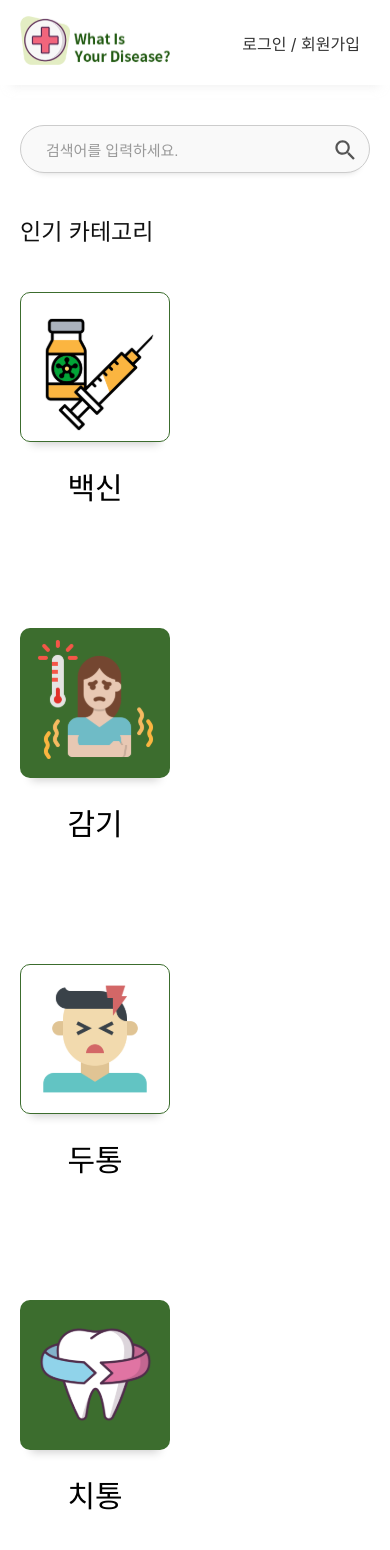
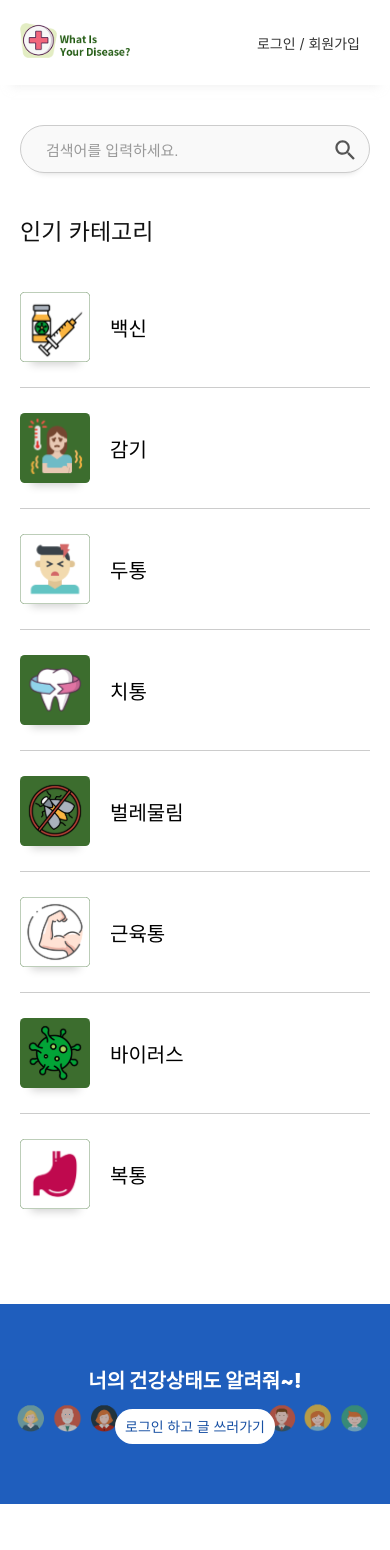
Before and after one commit to baaami/What-is-your-disease, a React (Create React App) app in the folder frontend/: page / in a window 390 px wide. Shown: the top 1550 px of the page. Built offline with nearby package versions, Linux system fonts and the light colour scheme; no server answers.

Commit message:
로그아웃 마이페이지로 이동 & 메인페이지, 마이페이지 반응형 작업

```diff
--- a/frontend/src/layout/Header.tsx
+++ b/frontend/src/layout/Header.tsx
@@ -25,26 +25,6 @@ export default function Header(props: IHeaderProps) {
 
   const [userInfo, setUserInfo] = useRecoilState(currentUserInfo)
 
-  const logoutHandler = async () => {
-    localStorage.removeItem('jwttoken')
-    localStorage.removeItem('userInfo')
-    setUserInfo({
-      ...userInfo,
-      provider: '',
-      providerId: '',
-      _id: '',
-      info: {
-        name: '',
-        age: '',
-        gender: '',
-        bloodtype: '',
-        allergy: [],
-        medicines: [],
-      },
-    })
-    history.replace('/')
-  }
-
   const getUserInfo = async () => {
     await API.auth
       .getUserInfo()
@@ -69,17 +49,12 @@ export default function Header(props: IHeaderProps) {
           </Link>
           <div className="rightArea">
             {userInfo._id !== '' ? (
-              <>
               <button
                 className="headerTxt"
                 onClick={() => history.push('/mypage')}
               >
                 마이페이지
               </button>
-                <button className="headerTxt" onClick={logoutHandler}>
-                  로그아웃
-                </button>
-              </>
             ) : (
               <Link className="headerTxt" to="/login">
                 로그인 / 회원가입
--- a/frontend/src/pages/Home/index.tsx
+++ b/frontend/src/pages/Home/index.tsx
@@ -3,8 +3,11 @@ import {
   HomeContainer,
   CategoryBanner,
   BlueBanner,
+  BlueBannerWrapper,
   PopularPostBanner,
   LatestPostBanner,
+  DarkBg,
+  BlueBannerBg,
 } from '../../styles/Home.styles'
 import Search from '../../components/Search'
 import { Link } from 'react-router-dom'
@@ -77,13 +80,18 @@ export default function Home(props: IHomeProps) {
           {categories.map((item) => {
             return (
               <div className="categoryItem" key={`category: ${item.id}`}>
+                <div className="categoryItemWrap">
                   <img src={item.imgUrl} alt={`${item.name} 아이콘`} />
                   <h2>{item.name}</h2>
+                </div>
               </div>
             )
           })}
         </div>
       </CategoryBanner>
+      <BlueBannerWrapper>
+        <DarkBg />
+        <BlueBannerBg />
         <BlueBanner>
           <h3>너의 건강상태도 알려줘~!</h3>
           {localStorage.getItem('jwttoken') ? (
@@ -92,6 +100,7 @@ export default function Home(props: IHomeProps) {
             <Link to="/login">로그인 하고 글 쓰러가기</Link>
           )}
         </BlueBanner>
+      </BlueBannerWrapper>
       <PopularPostBanner className="wrap">
         <div className="title">인기 게시글</div>
         <div className="popularPostContainer">
--- a/frontend/src/pages/Members/Mypage/index.tsx
+++ b/frontend/src/pages/Members/Mypage/index.tsx
@@ -4,6 +4,7 @@ import {
   UserInfoWrap,
   UserInfoCard,
   MyPostsWrap,
+  LogoutButton,
 } from 'styles/Mypage.styles'
 import { LatestPostBanner } from 'styles/Home.styles'
 import arrow from 'assets/img/arrow_right.png'
@@ -16,7 +17,7 @@ interface IMypageProps {}
 
 export default function Mypage(props: IMypageProps) {
   const history = useHistory()
-  const [userInfo] = useRecoilState(currentUserInfo)
+  const [userInfo, setUserInfo] = useRecoilState(currentUserInfo)
   const [myPosts, setMyPosts] = useState([])
   const getArrayToJsx = (arr: Array<string>) => {
     return arr.map((item, index) => {
@@ -26,6 +27,26 @@ export default function Mypage(props: IMypageProps) {
         return <span>{item}, </span>
       }
     })
+  }
+
+  const logoutHandler = async () => {
+    localStorage.removeItem('jwttoken')
+    localStorage.removeItem('userInfo')
+    setUserInfo({
+      ...userInfo,
+      provider: '',
+      providerId: '',
+      _id: '',
+      info: {
+        name: '',
+        age: '',
+        gender: '',
+        bloodtype: '',
+        allergy: [],
+        medicines: [],
+      },
+    })
+    history.replace('/')
   }
 
   const getMyPosts = async () => {
@@ -88,7 +109,7 @@ export default function Mypage(props: IMypageProps) {
         </section>
       </UserInfoWrap>
       <MyPostsWrap>
-        <LatestPostBanner className="wrap">
+        <LatestPostBanner>
           <div className="myPageTitle">내 게시글</div>
           <div className="latestPostContainer">
             {myPosts.map((item: any) => {
@@ -104,6 +125,7 @@ export default function Mypage(props: IMypageProps) {
           </div>
         </LatestPostBanner>
       </MyPostsWrap>
+      <LogoutButton onClick={logoutHandler}>로그아웃</LogoutButton>
     </MyPageContainer>
   )
 }
--- a/frontend/src/styles/Home.styles.ts
+++ b/frontend/src/styles/Home.styles.ts
@@ -9,7 +9,7 @@ export const HomeContainer = styled.div`
   }
 `
 export const CategoryBanner = styled.div`
-  padding: 70px 0 125px;
+  padding: 70px 0 0;
 
   @media (max-width: 768px) {
     padding: 40px 0 95px;
@@ -18,22 +18,90 @@ export const CategoryBanner = styled.div`
   .categoryItemContainer {
     display: flex;
     flex-wrap: wrap;
-    gap: 120px 14.8%;
+    justify-content: space-between;
 
-    img {
-      transition: transform 0.8s;
-      transform-style: preserve-3d;
-      box-shadow: 0px 13px 9px -11px rgba(0, 0, 0, 0.2);
+    @media (max-width: 500px) {
+      flex-direction: column;
     }
 
     .categoryItem {
+      width: 26%;
+      margin-bottom: 120px;
       cursor: pointer;
+
+      @media (max-width: 768px) {
+        margin-bottom: 80px;
+      }
+
+      @media (max-width: 500px) {
+        width: 100%;
+        margin-bottom: 0;
+      }
+
+      &:nth-of-type(4),
+      &:nth-of-type(8) {
+        width: 150px;
+
+        @media (max-width: 768px) {
+          width: 100px;
+        }
+        @media (max-width: 500px) {
+          width: 100%;
+        }
+      }
+
+      &:first-of-type .categoryItemWrap {
+        padding-top: 0;
+      }
+      &:last-of-type .categoryItemWrap {
+        border: none;
+        padding-bottom: 0;
+      }
+
+      .categoryItemWrap {
+        width: 150px;
+
+        @media (max-width: 768px) {
+          width: 100px;
+        }
+
+        @media (max-width: 500px) {
+          display: flex;
+          align-items: center;
+          width: 100%;
+          padding: 25px 0;
+          border-bottom: 1px solid #ccc;
+        }
+      }
+
+      img {
+        transition: transform 0.8s;
+        transform-style: preserve-3d;
+        box-shadow: 0px 13px 9px -11px rgba(0, 0, 0, 0.2);
+
+        @media (max-width: 768px) {
+          width: 100px;
+        }
+
+        @media (max-width: 500px) {
+          width: 70px;
+        }
+      }
 
       h2 {
         margin-top: 18px;
         text-align: center;
         font-size: 30px;
         font-weight: normal;
+
+        @media (max-width: 768px) {
+          font-size: 26px;
+        }
+        @media (max-width: 500px) {
+          margin-top: 0;
+          margin-left: 20px;
+          font-size: 20px;
+        }
       }
 
       &:hover img {
@@ -42,15 +110,42 @@ export const CategoryBanner = styled.div`
     }
   }
 `
+export const BlueBannerWrapper = styled.div`
+  position: relative;
+`
+export const DarkBg = styled.div`
+  display: none;
+  position: absolute;
+  top: 0;
+  left: 0;
+  width: 100%;
+  height: 100%;
+  background: #000;
+
+  @media (max-width: 414px) {
+    display: block;
+  }
+`
+export const BlueBannerBg = styled.div`
+  position: absolute;
+  top: 0;
+  left: 0;
+  width: 100%;
+  height: 100%;
+  background: url(${blueBanner}) no-repeat center;
+  background-size: contain;
+  background-color: #2a7efc;
+
+  @media (max-width: 414px) {
+    opacity: 0.75;
+  }
+`
 export const BlueBanner = styled.div`
   display: flex;
   flex-direction: column;
   align-items: center;
   justify-content: center;
   height: 350px;
-  background: url(${blueBanner}) no-repeat center;
-  background-size: contain;
-  background-color: #2a7efc;
 
   @media (max-width: 1014px) {
     height: 200px;
@@ -61,10 +156,16 @@ export const BlueBanner = styled.div`
     font-size: 34px;
     font-weight: 900;
     color: #fff;
+    z-index: 1;
 
     @media (max-width: 1014px) {
       margin-bottom: 20px;
       font-size: 25px;
+    }
+
+    @media (max-width: 414px) {
+      margin-bottom: 15px;
+      font-size: 20px;
     }
   }
 
@@ -79,12 +180,20 @@ export const BlueBanner = styled.div`
     font-weight: 500;
     color: #1850a3;
     transition: all 0.2s ease-in;
+    z-index: 1;
 
     @media (max-width: 1014px) {
       width: 200px;
       height: 45px;
       line-height: 45px;
       font-size: 18px;
+    }
+
+    @media (max-width: 414px) {
+      width: 160px;
+      height: 35px;
+      line-height: 35px;
+      font-size: 14px;
     }
 
     &:hover {
--- a/frontend/src/styles/Layout.styles.ts
+++ b/frontend/src/styles/Layout.styles.ts
@@ -6,7 +6,7 @@ export const HeaderContainer = styled.div`
   top: 0;
   z-index: 99;
   width: 100%;
-  height: 125px;
+  height: 110px;
   background: #fff;
   box-shadow: 0px 13px 9px -11px rgb(230 230 230 / 54%);
 
@@ -18,7 +18,7 @@ export const HeaderContainer = styled.div`
     display: flex;
     justify-content: space-between;
     align-items: center;
-    height: 125px;
+    height: 110px;
 
     @media (max-width: 768px) {
       height: 85px;
@@ -27,6 +27,9 @@ export const HeaderContainer = styled.div`
     img {
       @media (max-width: 768px) {
         width: 150px;
+      }
+      @media (max-width: 414px) {
+        width: 110px;
       }
     }
     .rightArea {
@@ -38,6 +41,9 @@ export const HeaderContainer = styled.div`
 
         @media (max-width: 768px) {
           font-size: 16px;
+        }
+        @media (max-width: 414px) {
+          font-size: 14px;
         }
 
         &:hover {
--- a/frontend/src/styles/Mypage.styles.ts
+++ b/frontend/src/styles/Mypage.styles.ts
@@ -2,6 +2,10 @@ import styled from 'styled-components'
 
 export const MyPageContainer = styled.div`
   padding-top: 170px;
+
+  @media (max-width: 768px) {
+    padding-top: 125px;
+  }
 
   .myPageTitle {
     font-size: 22px;
@@ -12,11 +16,16 @@ export const UserInfoWrap = styled.div`
   & .userInfoTitle {
     display: flex;
     justify-content: space-between;
+
     & div {
       button {
         font-size: 22px;
         border-bottom: 1px solid #3c6d2e;
         color: #3c6d2e;
+
+        @media (max-width: 414px) {
+          font-size: 18px;
+        }
       }
     }
   }
@@ -24,17 +33,36 @@ export const UserInfoWrap = styled.div`
   & .cardWrap {
     display: flex;
     gap: 82px;
+
+    @media (max-width: 768px) {
+      flex-direction: column;
+      gap: 20px;
+    }
   }
 `
 export const UserInfoCard = styled.div`
-  box-shadow: rgba(0, 0, 0, 0.1) 0px 4px 12px;
   padding: 60px;
   flex: 1 1 50%;
+  border-radius: 6px;
+  box-shadow: rgba(0, 0, 0, 0.1) 0px 4px 12px;
+
+  @media (max-width: 768px) {
+    padding: 30px;
+    border: 1px solid #ccc;
+    box-shadow: none;
+  }
+
   & .cardRow {
     display: flex;
     gap: 75px;
     font-size: 22px;
     margin-bottom: 40px;
+
+    @media (max-width: 414px) {
+      margin-bottom: 20px;
+      font-size: 18px;
+    }
+
     &:last-child {
       margin-bottom: 0px;
     }
@@ -44,3 +72,20 @@ export const UserInfoCard = styled.div`
   }
 `
 export const MyPostsWrap = styled.div``
+export const LogoutButton = styled.button`
+  width: 100%;
+  height: 60px;
+  border: 1px solid rgba(255, 6, 5);
+  border-radius: 4px;
+  font-size: 18px;
+  color: rgba(255, 6, 5);
+
+  @media (max-width: 414px) {
+    height: 45px;
+    font-size: 15px;
+  }
+
+  &:hover {
+    font-weight: 900;
+  }
+`
```
Lines whose indentation alone changed are shown as unchanged.
